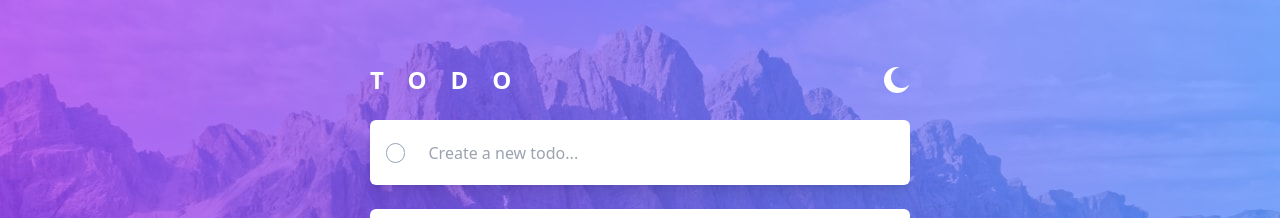
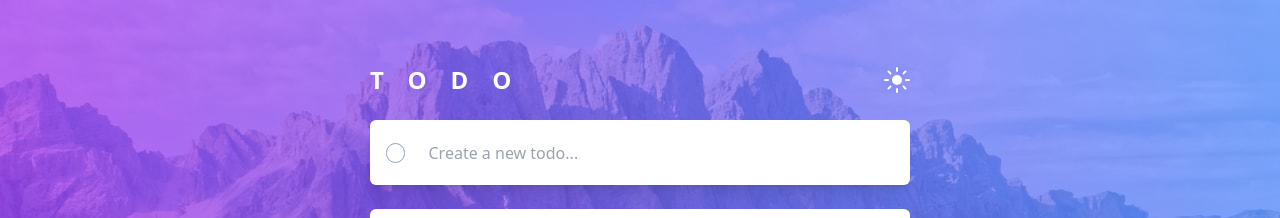
Before and after one commit to andrewsanc/todo-ts-react, a React (Vite) app: page / in a window 1280 px wide. Shown: the top 218 px of the page. Built offline with nearby package versions, Linux system fonts and the light colour scheme.

Commit message:
feat. added theme mode toggle

```diff
--- a/src/App.tsx
+++ b/src/App.tsx
@@ -37,12 +37,12 @@ export default function App() {
   });
 
   return (
-    <div className="bg-slate-200 h-screen">
+    <div className="bg-slate-200 dark:bg-[#171823] h-screen dark:text-[#C8CBE7]">
       <HeroImage />
       <div className="relative flex flex-col items-center sm:w-full gap-6">
         <Header />
         <TodoForm addTodo={addTodo} />
-        <div className="flex flex-col bg-white rounded-md sm:w-[540px] w-[325px] shadow-lg">
+        <div className="flex flex-col bg-white rounded-md sm:w-[540px] w-[325px] shadow-lg dark:bg-[#393A4b]">
           {todos &&
             filteredTodos.map((todo, i) => (
               <Todo
--- a/src/components/form-controls.tsx
+++ b/src/components/form-controls.tsx
@@ -15,7 +15,7 @@ export default function FormControls(props: FormControlsProps) {
 
   return (
     <>
-      <div className="flex items-center justify-around px-2 py-4 h-[65px]">
+      <div className="flex items-center justify-around px-2 py-4 h-[65px] dark:bg-[#393A4b]">
         <p className="text-slate-400 text-sm">{todoSize} items left</p>
         <div className="hidden sm:flex gap-2">
           {ButtonNames.map((name) => {
@@ -30,7 +30,7 @@ export default function FormControls(props: FormControlsProps) {
         </div>
         <Button text="clear completed" onClick={clearTodos} />
       </div>
-      <div className="flex items-center justify-center px-2 py-4 h-[65px] gap-2 sm:hidden">
+      <div className="flex items-center justify-center px-2 py-4 h-[65px] gap-2 sm:hidden dark:bg-[#393A4b]">
         {ButtonNames.map((name) => {
           return (
             <Button text={name} onClick={() => setFilter({ type: name })} />
--- a/src/components/header.tsx
+++ b/src/components/header.tsx
@@ -1,5 +1,4 @@
-import Icon from "./ui/icon";
-import IconButton from "./ui/icon-button";
+import ThemeSwitch from "./theme-switch";
 
 export default function Header() {
   return (
@@ -7,9 +6,7 @@ export default function Header() {
       <h1 className="font-semibold text-2xl tracking-[1rem] sm:tracking-[1.5rem] text-white">
         TODO
       </h1>
-      <IconButton>
-        <Icon name="Moon" />
-      </IconButton>
+      <ThemeSwitch />
     </div>
   );
 }
--- /dev/null
+++ b/src/components/theme-switch.tsx
@@ -0,0 +1,12 @@
+import { useTheme } from "../lib/hooks";
+import Icon from "./ui/icon";
+
+export default function ThemeSwitch() {
+  const { theme, toggleTheme } = useTheme();
+
+  return (
+    <button onClick={toggleTheme}>
+      {theme === "light" ? <Icon name="Moon" /> : <Icon name="Sun" />}
+    </button>
+  );
+}
--- a/src/components/todo-form.tsx
+++ b/src/components/todo-form.tsx
@@ -18,10 +18,10 @@ export default function TodoForm(props: TodoFormProp) {
 
   return (
     <form onSubmit={handleOnSubmit}>
-      <div className="flex items-center bg-white rounded-md sm:w-[540px] w-[325px] sm:h-[65px] h-[50px] px-4 gap-6 shadow-lg">
+      <div className="flex items-center bg-white dark:bg-[#393A4b] rounded-md sm:w-[540px] w-[325px] sm:h-[65px] h-[50px] px-4 gap-6 shadow-lg">
         <CircleIcon />
         <input
-          className="w-full text-slate-400 rounded-md active:border-none sm:h-[65px] h-[50px] focus:outline-none focus:text-slate-700"
+          className="w-full text-slate-400 rounded-md active:border-none sm:h-[65px] h-[50px] focus:outline-none focus:text-slate-700 dark:bg-[#393A4b] dark:text-[#C8CBE7]"
           type="text"
           placeholder="Create a new todo..."
           name="title"
--- a/src/components/todo.tsx
+++ b/src/components/todo.tsx
@@ -17,12 +17,12 @@ export default function Todo(prop: TodoProps) {
   } = prop;
 
   return (
-    <div className="flex items-center gap-4 px-2 py-4 mx-2 border-b-2">
+    <div className="flex items-center gap-4 px-2 py-4 mx-2 border-b-2 dark:bg-[#393A4b] dark:border-[#4D5067]">
       <IconButton onClick={completeTodo}>
         {isComplete ? <CircleIcon isComplete /> : <CircleIcon />}
       </IconButton>
       <div
-        className={`grow text-slate-700 text-ellipsis ${
+        className={`grow text-slate-700 text-ellipsis dark:text-[#4D5067] ${
           isComplete && "line-through"
         }`}
       >
--- a/src/components/ui/icon.tsx
+++ b/src/components/ui/icon.tsx
@@ -4,7 +4,7 @@ import CheckIcon from "../../assets/icon-check.svg";
 import SunIcon from "../../assets/icon-sun.svg";
 
 interface IconProps {
-  name: "Moon" | "Circle" | "Delete" | "Check";
+  name: "Moon" | "Sun" | "Delete" | "Check";
 }
 
 const IconMap = new Map<string, string>([
--- /dev/null
+++ b/src/context/theme-context-provider.tsx
@@ -0,0 +1,54 @@
+import { createContext, useEffect, useState } from "react";
+import { ThemeType } from "../types/types";
+
+type ThemeContextType = {
+  theme: ThemeType;
+  toggleTheme: () => void;
+};
+
+export const ThemeContext = createContext<ThemeContextType | null>(null);
+
+interface ThemeContextProviderProps {
+  children: React.ReactNode;
+}
+
+export default function ThemeContextProvider(props: ThemeContextProviderProps) {
+  const { children } = props;
+  const [theme, setTheme] = useState<ThemeType>("light");
+
+  function toggleTheme() {
+    if (theme === "light") {
+      setTheme("dark");
+      window.localStorage.setItem("theme", "dark");
+      document.documentElement.classList.add("dark");
+    } else {
+      setTheme("light");
+      window.localStorage.setItem("theme", "light");
+      document.documentElement.classList.remove("dark");
+    }
+  }
+
+  useEffect(() => {
+    const localTheme = window.localStorage.getItem("theme") as ThemeType | null;
+    if (localTheme) {
+      setTheme(localTheme);
+      if (localTheme === "dark") {
+        document.documentElement.classList.add("dark");
+      }
+    } else if (window.matchMedia("prefers-colors-scheme: dark")) {
+      setTheme("dark");
+      document.documentElement.classList.remove("dark");
+    }
+  }, []);
+
+  return (
+    <ThemeContext.Provider
+      value={{
+        theme,
+        toggleTheme,
+      }}
+    >
+      {children}
+    </ThemeContext.Provider>
+  );
+}
--- /dev/null
+++ b/src/lib/hooks.ts
@@ -0,0 +1,11 @@
+import { useContext } from "react";
+import { ThemeContext } from "../context/theme-context-provider";
+
+export function useTheme() {
+  const context = useContext(ThemeContext);
+
+  if (context === null) {
+    throw new Error("useTheme must be used within a ThemeContextProvider");
+  }
+  return context;
+}
--- a/src/main.tsx
+++ b/src/main.tsx
@@ -2,9 +2,12 @@ import React from "react";
 import ReactDOM from "react-dom/client";
 import "./index.css";
 import App from "./app";
+import ThemeContextProvider from "./context/theme-context-provider";
 
 ReactDOM.createRoot(document.getElementById("root")!).render(
   <React.StrictMode>
-    <App />
+    <ThemeContextProvider>
+      <App />
+    </ThemeContextProvider>
   </React.StrictMode>
 );
--- a/src/types/types.ts
+++ b/src/types/types.ts
@@ -10,3 +10,5 @@ export type FormDataType = {
 export type FilterType = {
   type: "active" | "completed" | "all";
 };
+
+export type ThemeType = "light" | "dark";
--- a/tailwind.config.js
+++ b/tailwind.config.js
@@ -5,4 +5,5 @@ export default {
     extend: {},
   },
   plugins: [],
+  darkMode: "class",
 };
```
